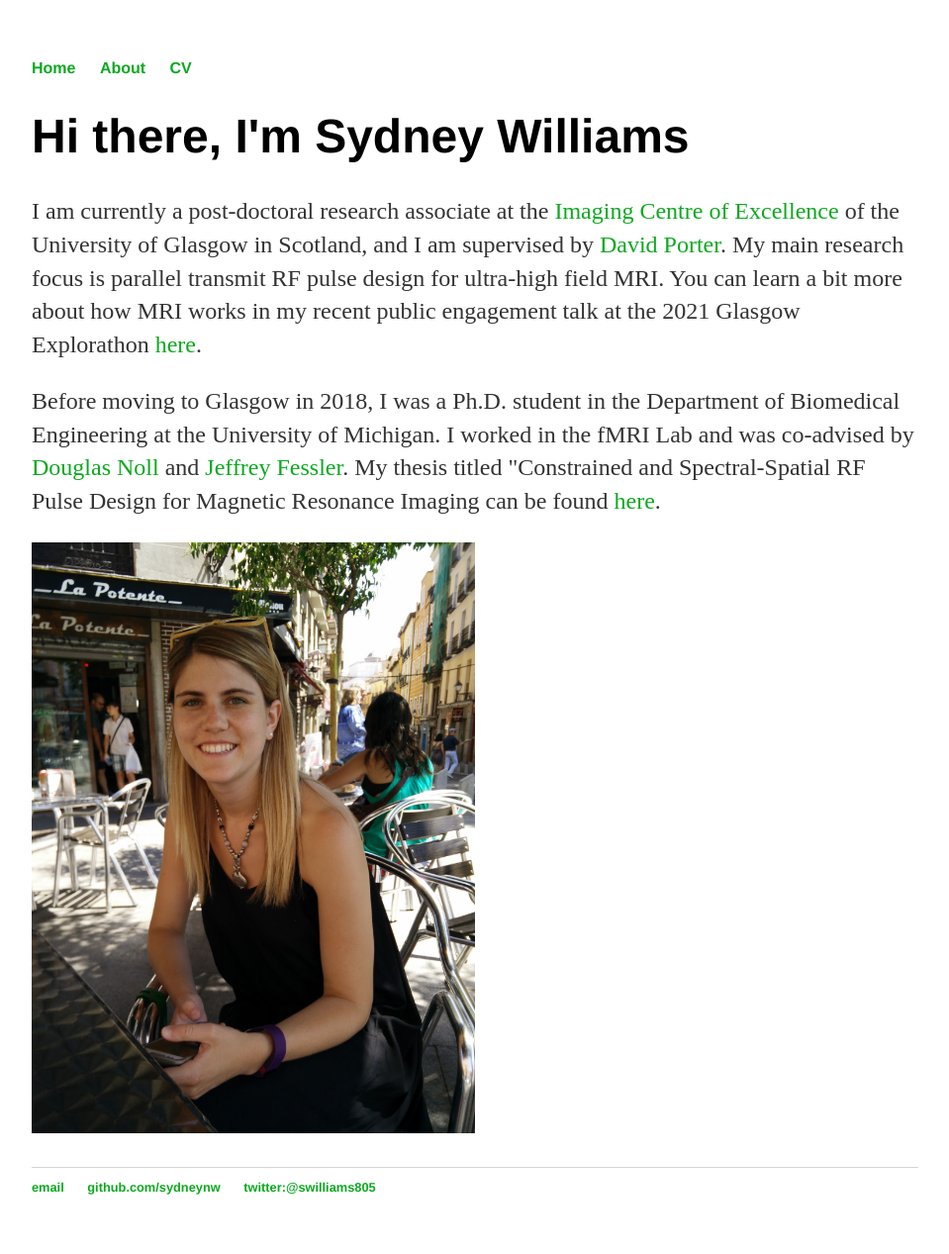
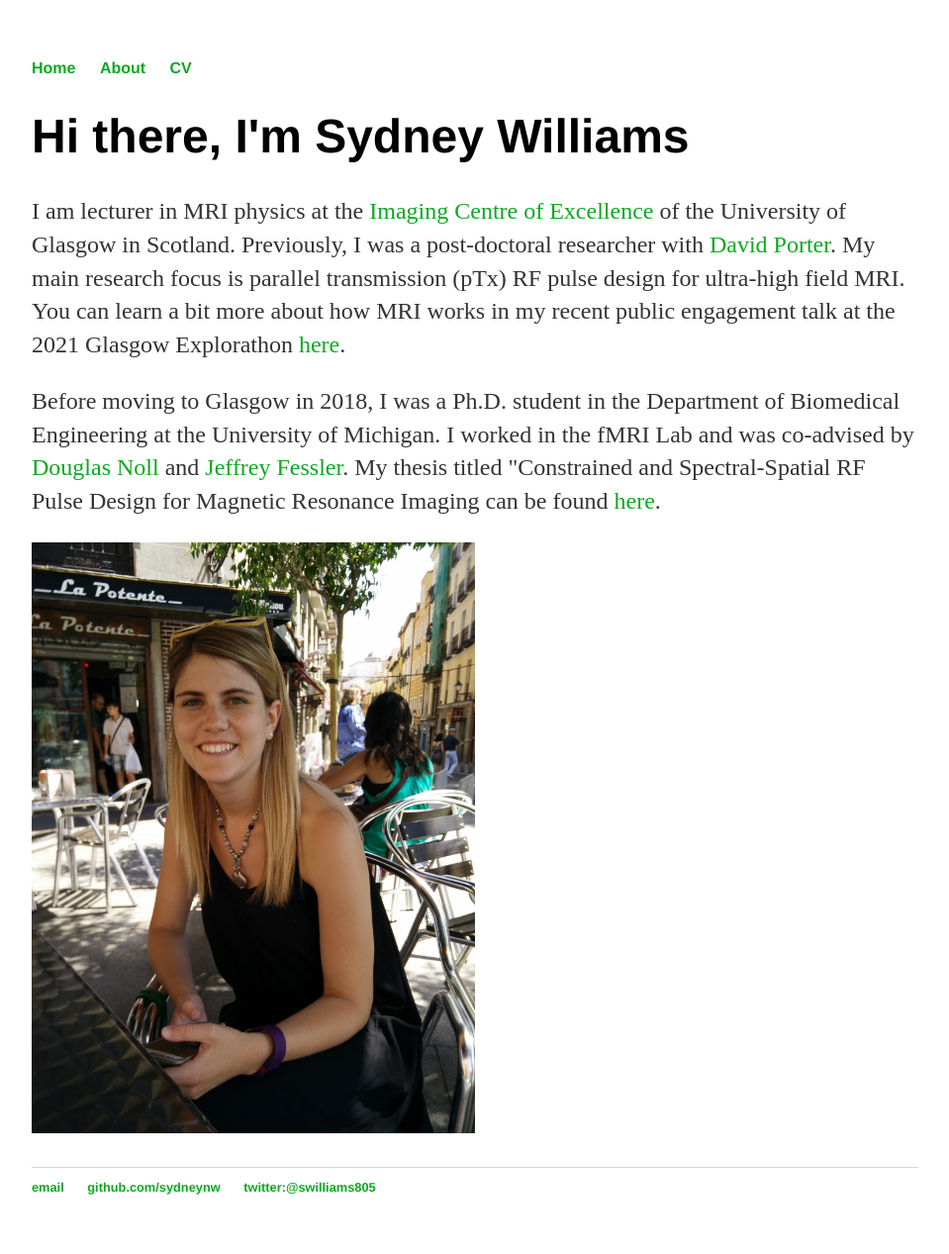
Before and after one commit to sydneynw/sydneynw.github.io, a Jekyll site: the page built from index.html, in a window 1280 px wide. Shown: the whole page at 99% size, without its empty margins (160-1119 px from the left). Built offline with Jekyll 4.4.1, drawn with Linux system fonts in a browser that asks for light colours.

Commit message:
Update index.html
Updated job position

```diff
--- a/index.html
+++ b/index.html
@@ -4,11 +4,11 @@
 ---
 <div class="blurb">
 	<h1>Hi there, I'm Sydney Williams</h1>
-	<p class="text-justify">I am currently a post-doctoral research associate at the <a href="https://www.gla.ac.uk/colleges/mvls/ice/" target="_blank">
-	Imaging Centre of Excellence</a> of the University of Glasgow in Scotland, and I am supervised by
+	<p class="text-justify">I am lecturer in MRI physics at the <a href="https://www.gla.ac.uk/colleges/mvls/ice/" target="_blank">
+	Imaging Centre of Excellence</a> of the University of Glasgow in Scotland. Previously, I was a post-doctoral researcher with
 	<a href="https://www.gla.ac.uk/researchinstitutes/neurosciencepsychology/staff/davidporter/" target="_blank">David Porter</a>.
-		My main research focus is parallel transmit RF pulse design for ultra-high field MRI. You can learn a bit more
-		about how MRI works in my recent public engagement talk at the 2021 Glasgow Explorathon <a href="https://www.youtube.com/watch?v=BkCB61a2ZvM&t=52s" target="_blank">here</a>. </p>
+	My main research focus is parallel transmission (pTx) RF pulse design for ultra-high field MRI. You can learn a bit more
+	about how MRI works in my recent public engagement talk at the 2021 Glasgow Explorathon <a href="https://www.youtube.com/watch?v=BkCB61a2ZvM&t=52s" target="_blank">here</a>. </p>
 
 	<p class="text-justify">Before moving to Glasgow in 2018, I was a Ph.D. student in the Department of Biomedical Engineering at the University of Michigan.
 	I worked in the fMRI Lab and was co-advised by <a href="http://nollresearch.engin.umich.edu/" target="_blank">Douglas Noll</a> and
```
